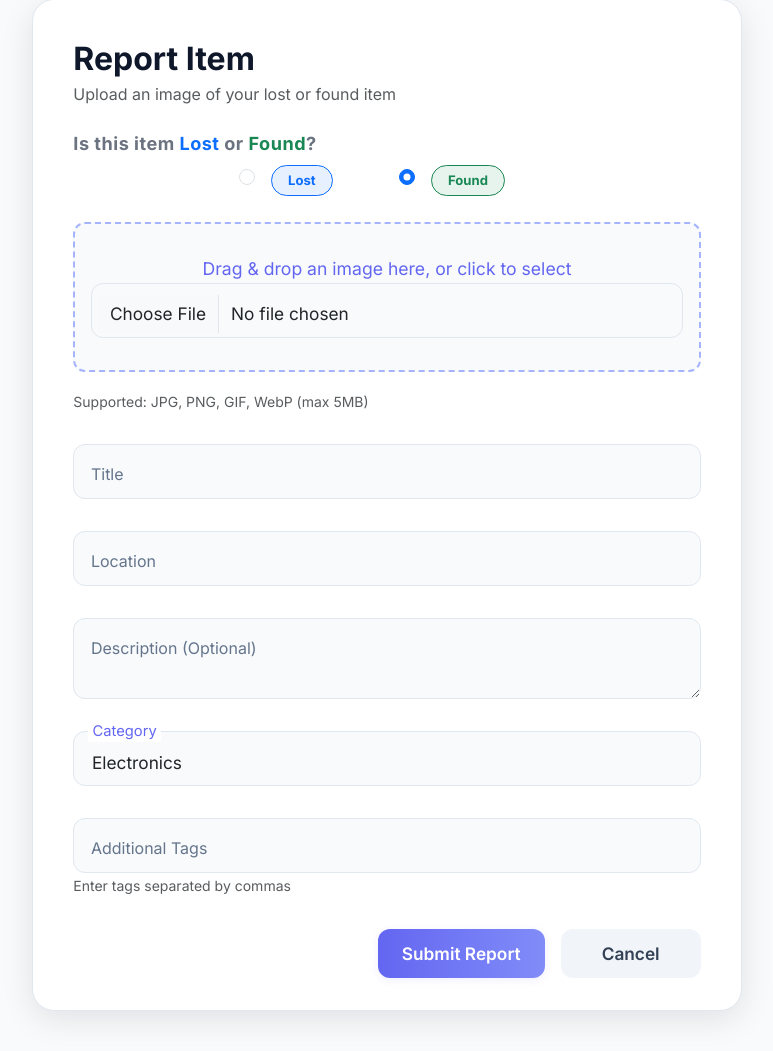
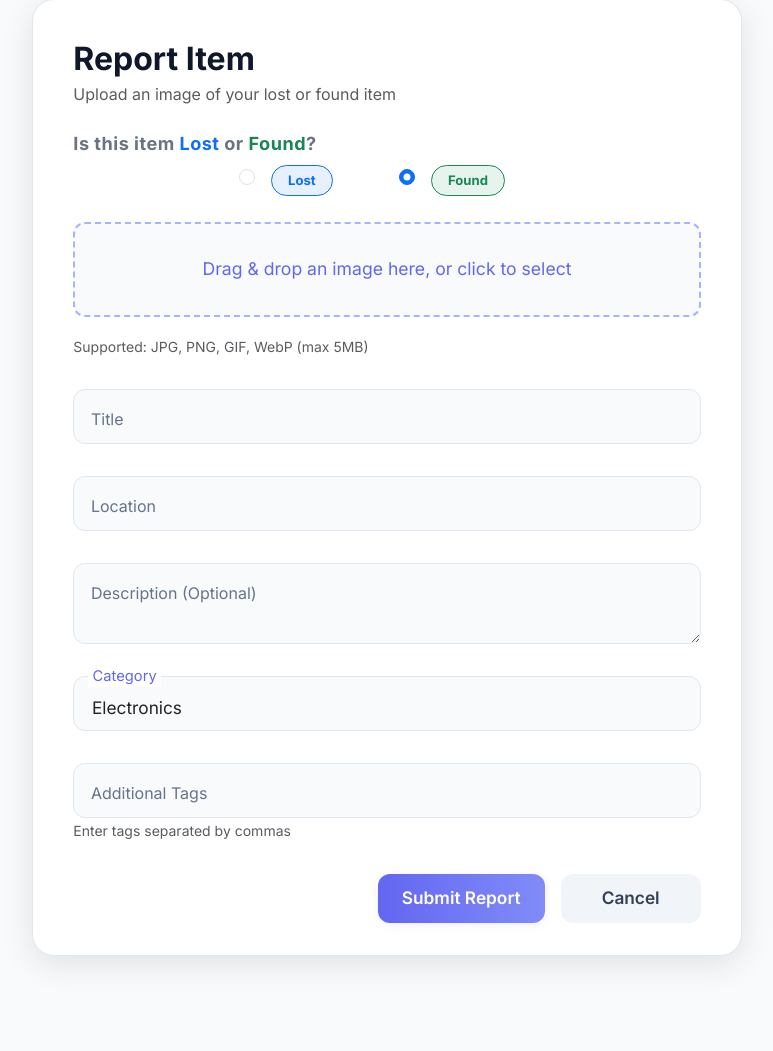
Before and after one commit to anilchowdary07/lost_found_django, a Django app: page /report/ in a window 1280 px wide. Shown: the part 94-1145 px from the top of the page, without its empty margins (253-1026 px from the left). Run offline with Django 4.2, Linux system fonts and the light colour scheme; the visitor is signed in with stand-in values (Sample User, id 1); some libraries are stand-ins or nearby versions.

Commit message:
fix: ensure file input is always accessible and image upload works reliably in report form

```diff
--- a/templates/items/report_item.html
+++ b/templates/items/report_item.html
@@ -167,11 +167,18 @@
                 </div>
                 <!-- Drag & Drop Image Upload -->
                 <div class="modern-form-floating">
-                    <div id="dragDropArea" class="drag-drop-area">
+                    <div id="dragDropArea" class="drag-drop-area" tabindex="0" style="cursor:pointer;">
                         <span id="dragDropText">Drag & drop an image here, or click to select</span>
                         {{ form.image }}
                     </div>
                     <div id="imageFileName" class="text-success mt-2" style="display:none;"></div>
+                    <style>
+                        /* Hide the file input visually but keep it accessible */
+                        #id_image {
+                            position: absolute;
+                            left: -9999px;
+                        }
+                    </style>
                     {% if form.image.errors %}
                         <div class="invalid-feedback d-block">{{ form.image.errors.0 }}</div>
                     {% endif %}
@@ -242,7 +249,16 @@ const imagePreview = document.getElementById('imagePreview');
 const dragDropText = document.getElementById('dragDropText');
 
 if (dragDropArea && imageInput) {
-    dragDropArea.addEventListener('click', () => imageInput.click());
+    dragDropArea.addEventListener('click', (e) => {
+        e.preventDefault();
+        imageInput.click();
+    });
+    dragDropArea.addEventListener('keydown', (e) => {
+        if (e.key === 'Enter' || e.key === ' ') {
+            e.preventDefault();
+            imageInput.click();
+        }
+    });
     dragDropArea.addEventListener('dragover', (e) => {
         e.preventDefault();
         dragDropArea.classList.add('dragover');
```
